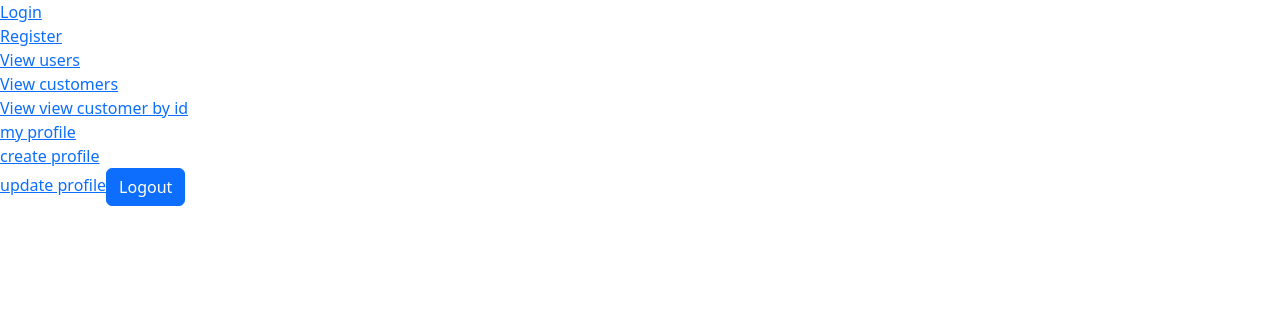
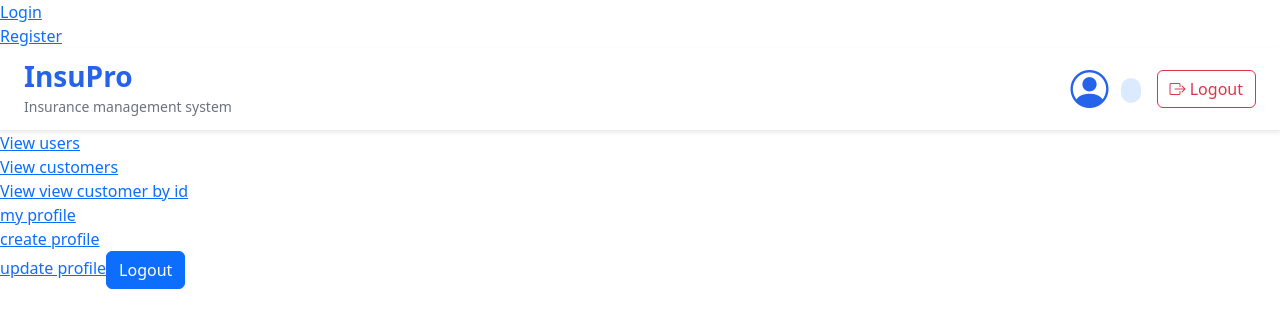
Before and after one commit to saitejamandadi99/InsuranceApp, an Angular app: page / in a window 1280 px wide. Shown: the top 328 px of the page. Built offline with nearby package versions, Linux system fonts and the light colour scheme.

Commit message:
add css parts

```diff
--- a/angular.json
+++ b/angular.json
@@ -27,6 +27,7 @@
             ],
             "styles": [
               "node_modules/bootstrap/dist/css/bootstrap.min.css",
+              "node_modules/bootstrap-icons/font/bootstrap-icons.css",
               "src/styles.css"
             ]
           },
--- a/package.json
+++ b/package.json
@@ -18,6 +18,7 @@
     "@angular/platform-browser": "^22.0.0",
     "@angular/router": "^22.0.0",
     "bootstrap": "^5.3.8",
+    "bootstrap-icons": "^1.13.1",
     "rxjs": "~7.8.0",
     "tslib": "^2.3.0"
   },
--- a/src/app/app.html
+++ b/src/app/app.html
@@ -3,6 +3,8 @@
 <a href="register">Register</a>
 
 <br />
+
+<app-navbar></app-navbar>
 
 <a href="viewusers">View users</a>
 
--- a/src/app/app.ts
+++ b/src/app/app.ts
@@ -2,10 +2,11 @@ import { Component, signal } from '@angular/core';
 import { Router, RouterOutlet } from '@angular/router';
 import { UserServices } from './services/user/user-services';
 import { AuthServices } from './services/auth/auth-services';
+import { Navbar } from './shared/navbar/navbar';
 
 @Component({
   selector: 'app-root',
-  imports: [RouterOutlet],
+  imports: [RouterOutlet, Navbar],
   templateUrl: './app.html',
   styleUrl: './app.css'
 })
--- /dev/null
+++ b/src/app/shared/navbar/navbar.css
@@ -0,0 +1,55 @@
+.navbar{
+    background:white;
+    min-height:70px;
+    padding:12px 0;
+    display:flex;
+    justify-content:space-between;
+    align-items:center;
+    border-bottom:1px solid #e9ecef;
+}
+
+.logo-section h3{
+    color:#2563eb;
+    margin:0;
+    font-weight:700;
+    cursor: pointer;
+}
+
+.logo-section small{
+    color:#6b7280;
+    cursor: pointer;
+}
+
+.navbar-right{
+    display:flex;
+    align-items:center;
+}
+
+.user-info{
+    display:flex;
+    align-items:center;
+    gap:12px;
+}
+
+.user-info i{
+    font-size:38px;
+    color:#2563eb;
+}
+
+.user-info h6{
+    margin:0;
+    font-weight:600;
+    max-width:220px;
+    overflow:hidden;
+    text-overflow:ellipsis;
+    white-space:nowrap;
+}
+
+.role-badge{
+    background:#dbeafe;
+    color:#1d4ed8;
+    padding:4px 10px;
+    border-radius:20px;
+    font-size:12px;
+    font-weight:600;
+}
--- /dev/null
+++ b/src/app/shared/navbar/navbar.html
@@ -0,0 +1,24 @@
+<nav class="navbar navbar-expand-lg shadow-sm px-4">
+
+    <div class="logo-section" routerLink = "/">
+        <h3>InsuPro</h3>
+        <small>Insurance management system</small>
+    </div>
+
+    <div class="navbar-right">
+        <div class="user-info">
+            <i class="bi bi-person-circle"></i>
+            <div>
+                <h6>{{userEmail}}</h6>
+                <span class="role-badge">
+                    {{role}}
+                </span>
+            </div>
+        </div>
+
+        <button class="btn btn-outline-danger ms-3" (click) = "logout()">
+            <i class="bi bi-box-arrow-right"></i>
+            Logout
+        </button>
+    </div>
+</nav>
--- /dev/null
+++ b/src/app/shared/navbar/navbar.ts
@@ -0,0 +1,22 @@
+import { Component } from '@angular/core';
+import { Router, RouterLink } from '@angular/router';
+import { AuthServices } from '../../services/auth/auth-services';
+
+@Component({
+  selector: 'app-navbar',
+  imports: [RouterLink],
+  templateUrl: './navbar.html',
+  styleUrl: './navbar.css',
+  standalone:true
+})
+export class Navbar {
+  userEmail= localStorage.getItem('userEmail');
+  role = localStorage.getItem('role');
+
+  constructor(private router:Router, private authServices:AuthServices){}
+
+  logout(){
+    this.authServices.logout();
+    this.router.navigate(['/login']);
+  }
+}
--- a/src/styles.css
+++ b/src/styles.css
@@ -1 +1,5 @@
 /* You can add global styles to this file, and also import other style files */
+@import './styles/variables.css';
+@import './styles/component.css';
+@import './styles/utilities.css';
+@import './styles/theme.css';
--- /dev/null
+++ b/src/styles/component.css
@@ -0,0 +1,91 @@
+.app-card{
+    background: var(--surface);
+    border:1px solid var(--border);
+    border-radius: var(--radius-lg);
+    padding: 24px;
+    box-shadow: :var(--shadow-card);
+}
+
+.page-title{
+    color: var(--text-primary);
+    font-size:28px;
+    font-weight:700;
+    margin-bottom:4px;
+}
+
+.page-subtitle{
+    color: :var(--text-muted);
+    font-size:14px;
+}
+
+
+.btn-primary-custom{
+    background: :var(--primary);
+    border:none;
+    color:white;
+    border-radius:var(--radius-md);
+    padding:10px 20px;
+    font-weight:600;
+    transition:var(--transition);
+}
+
+.btn-primary-custom:hover{
+    background: :var(--primary-hover);
+}
+
+.btn-secondary-custom{
+    background: :transparent;
+    border:1px solid var(--border-light);
+    color:var(--text-primary);
+    border-radius:var(--radius-md);
+    padding:10px 20px;
+    transition:var(--transition);
+}
+
+.btn-secondary-custom:hover{
+    background: var(--surface-hover);
+}
+
+
+.input-dark{
+    background: var(--input-bg);
+    border:1px solid var(--input-border);
+    color: var(--text-primary);
+    border-radius:var(--radius-md);
+    padding:12px 16px;
+    transition: var(--transition);
+}
+
+.input-dark::placeholder{
+    color: var(--placeholder);
+}
+
+.input-dark:focus{
+    border-color: var(--primary);
+    box-shadow: :0 0 0 3px rgba(124, 58, 237,.2);
+    outline:none;
+}
+
+.form-label-custom{
+    color:var(--text-secondary);
+    font-weight: 500;
+    margin-bottom:8px;
+}
+
+.table-dark-custom{
+    background:var(--surface);
+    color: var(--text-primary)
+}
+
+.table-dark-custom{
+    background: var(--surface);
+    color: var(--text-primary);
+}
+
+.table-dark-custom thead{
+    background: :var(--table-header);
+}
+
+.table-dark-custom tbody tr:hover{
+    background: :var(--table-row-hover);
+}
--- /dev/null
+++ b/src/styles/variables.css
@@ -0,0 +1,46 @@
+:root{
+    --primary:#7C3AED;
+    --primary-hover:#6D28D9;
+    --primary-light:#A855F7;
+
+    --background:#0B1120;
+    --surface:#111827;
+    --surface-light:#1F2937;
+    --surface-hover:#252F3F;
+
+    --border:#2A3441;
+    --border-light:#374151;
+
+    --text-primary:#F9FAFB;
+    --text-secondary:#D1D5DB;
+    --text-muted:#9CA3AF;
+
+    --success:#22C55E;
+    --warning:#F59E0B;
+    --danger:#EF4444;
+    --info:#3B82F6;
+
+    --btn-primary:var(--primary);
+    --btn-primary-hover:var(--primary-hover);
+
+    --btn-danger:#DC2626;
+    --btn-success:#16A34A;
+
+    --input-bg:#111827;
+    --input-border:#374151;
+    --input-focus:#7C3AED;
+    --placeholder:#6B7280;
+
+    --table-header:#1F2937;
+    --table-row:#111827;
+    --table-row-hover:#1A2233;
+
+    --shadow-soft:0 6px 18px rgba(0,0,0,.25);
+    --shadow-card:0 8px 24px rgba(0,0,0,.35);
+
+    --radius-sm:8px;
+    --radius-md:12px;
+    --radius-lg:16px;
+
+    --transition:.25s ease-in-out;
+}
```
Also changed, not shown: src/styles/theme.css (added), src/styles/utilities.css (added), 2 other files (tests, documents, lock files or other folders).
